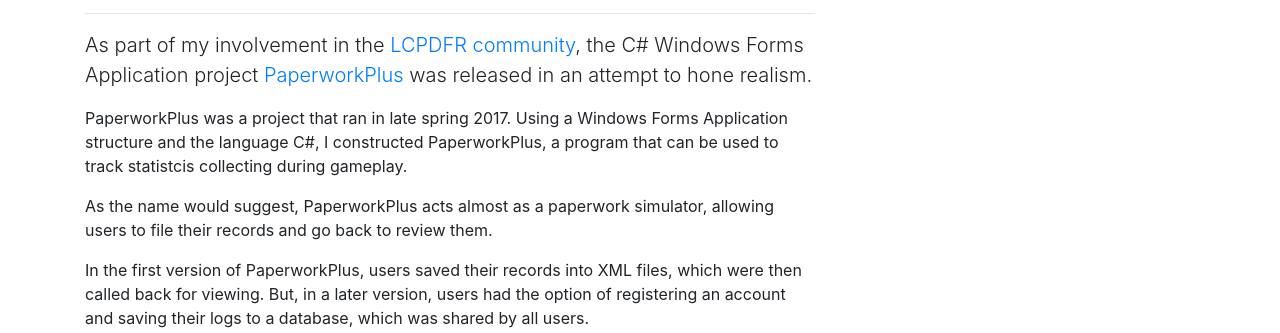
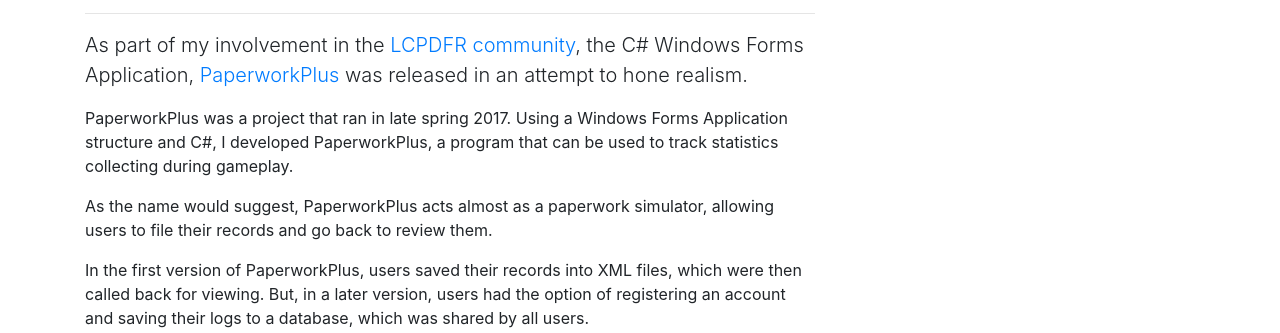
Before and after one commit to wills-web/wills-web.github.io, a website: page projects/paperwork-plus.html in a window 1280 px wide. Shown: the part 501-834 px from the top of the page. Drawn offline with nearby package versions, Linux system fonts and the light colour scheme.

Commit message:
pp update

```diff
--- a/projects/paperwork-plus.html
+++ b/projects/paperwork-plus.html
@@ -68,9 +68,9 @@
           <hr>
 
           <!-- Post Content -->
-          <p class="lead">As part of my involvement in the <a href="https://lcpdfr.com">LCPDFR community</a>, the C# Windows Forms Application project <a href="http://www.lcpdfr.com/files/file/15711-paperworkplus-now-share-your-logs-via-our-online-database/">PaperworkPlus</a> was released in an attempt to hone realism.</p>
+          <p class="lead">As part of my involvement in the <a href="https://lcpdfr.com">LCPDFR community</a>, the C# Windows Forms Application, <a href="http://www.lcpdfr.com/files/file/15711-paperworkplus-now-share-your-logs-via-our-online-database/">PaperworkPlus</a> was released in an attempt to hone realism.</p>
 
-          <p>PaperworkPlus was a project that ran in late spring 2017. Using a Windows Forms Application structure and the language C#, I constructed PaperworkPlus, a program that can be used to track statistcis collecting during gameplay.</p>
+          <p>PaperworkPlus was a project that ran in late spring 2017. Using a Windows Forms Application structure and C#, I developed PaperworkPlus, a program that can be used to track statistics collecting during gameplay.</p>
 
           <p>As the name would suggest, PaperworkPlus acts almost as a paperwork simulator, allowing users to file their records and go back to review them.</p>
 
@@ -120,7 +120,7 @@
           </div>
           <p>By far the most useful technology listed was Microsoft Azure. Azure is a cloud-based platform for database solutions, virtual machines, data processing, and so much more. Not having to be concerned with server maintenance was a huge plus to this project, and is likely to be the main factor in assuring its sucess.</p>
 
-          <p>As this was my first big project, a number of key kills were tested. Firstly, during the development phases, project management was challenging. However through various organisational techniques I was able to manage my workflow properly. Another hurdle during development was that of not having used some of the included technologies before. LINQ, Azure, XML; All features in PaperworkPlus that I am now confident with.</p>
+          <p>As this was my first big project, a number of key kills were tested. Firstly, during the development phases, project management was challenging. However through various organisational techniques I was able to manage my workflow properly. Another hurdle during development was that of not having used some of the included technologies before. LINQ, Azure, XML; All components used in PaperworkPlus that I had to learn from scratch, and am now condifent in using.</p>
 
           <p>During the release and feedback stages, handling responses, support requests, and etc was somewhat difficult. However, through instruction, I was able to direct support requests into a "File Comments" section and the feedback into the "File Review" section.</p>
 
```
